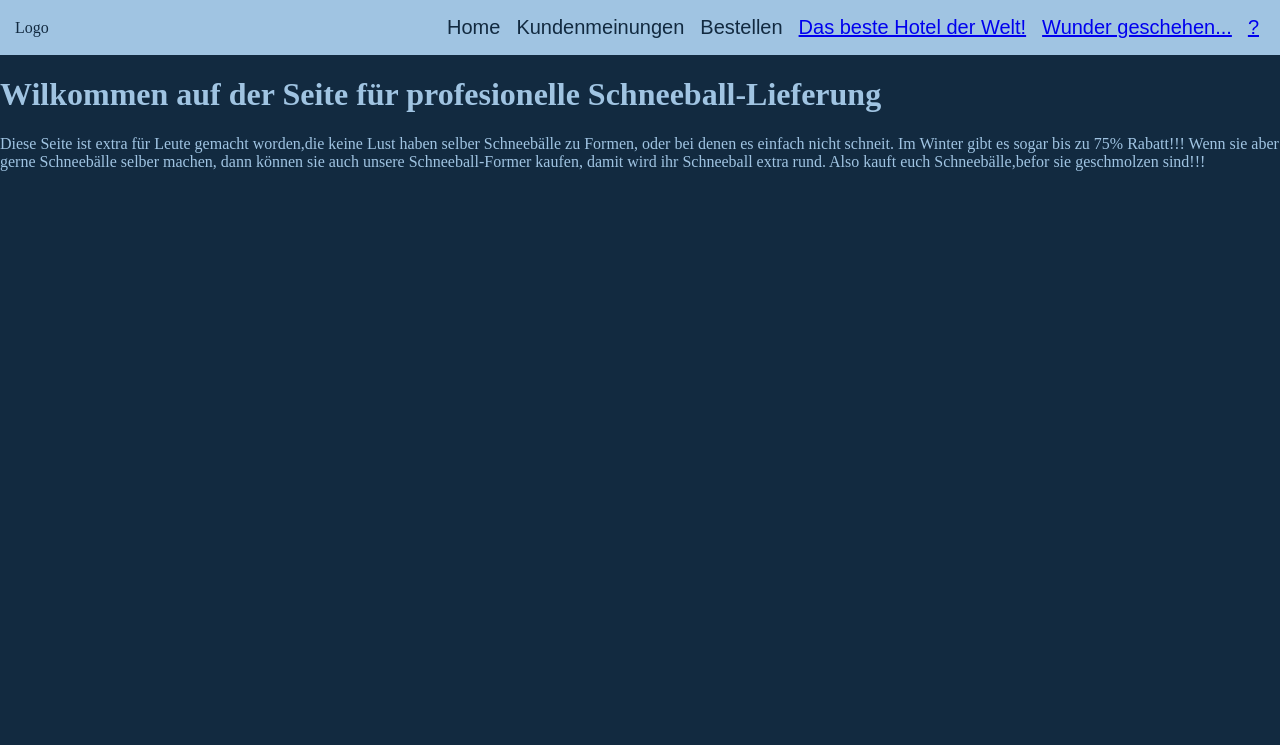
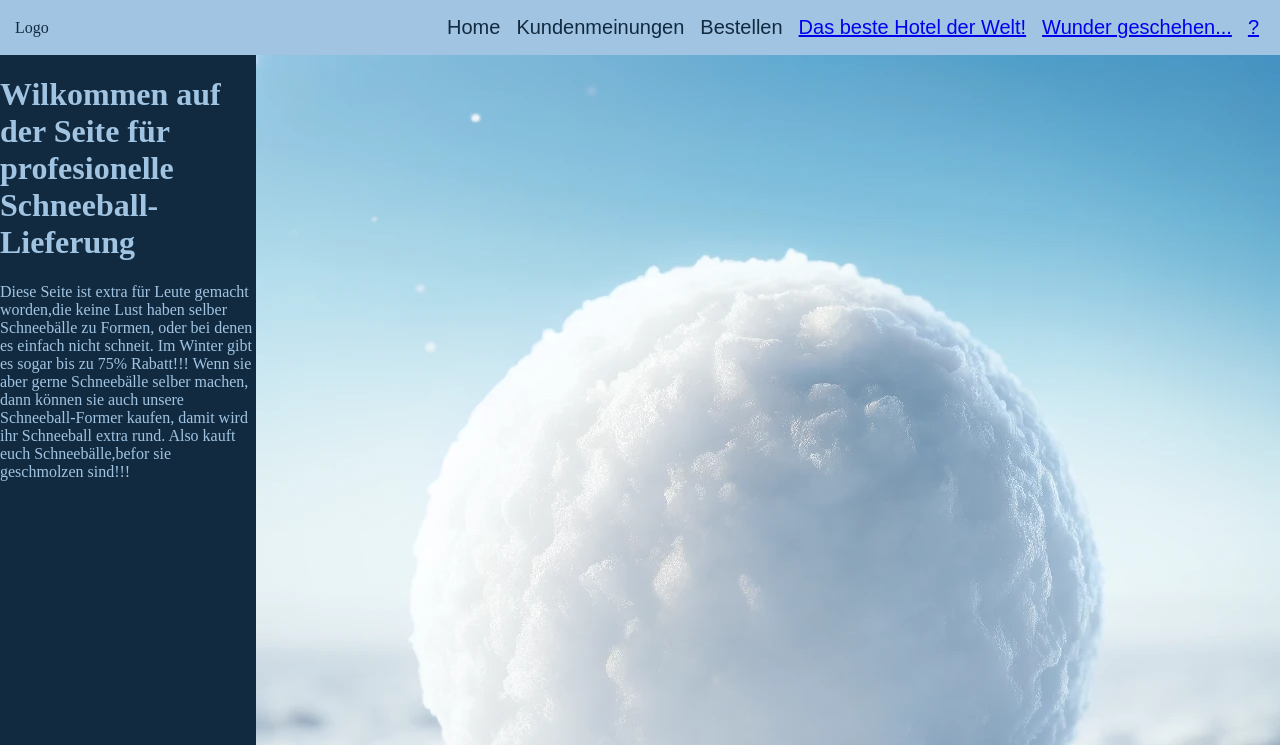
Before and after one commit to snowball-express/snowball-express.github.io, a plain HTML site: page index.html in a window 1280 px wide. Shown: the top 745 px of the page. Drawn offline with Linux system fonts and the light colour scheme.

Commit message:
Update index.html

```diff
--- a/index.html
+++ b/index.html
@@ -87,7 +87,7 @@
 
       </p>
       </div>
-
+      <img src="bilder/schneeball.webp" alt="">
     </div>
 
 
```
